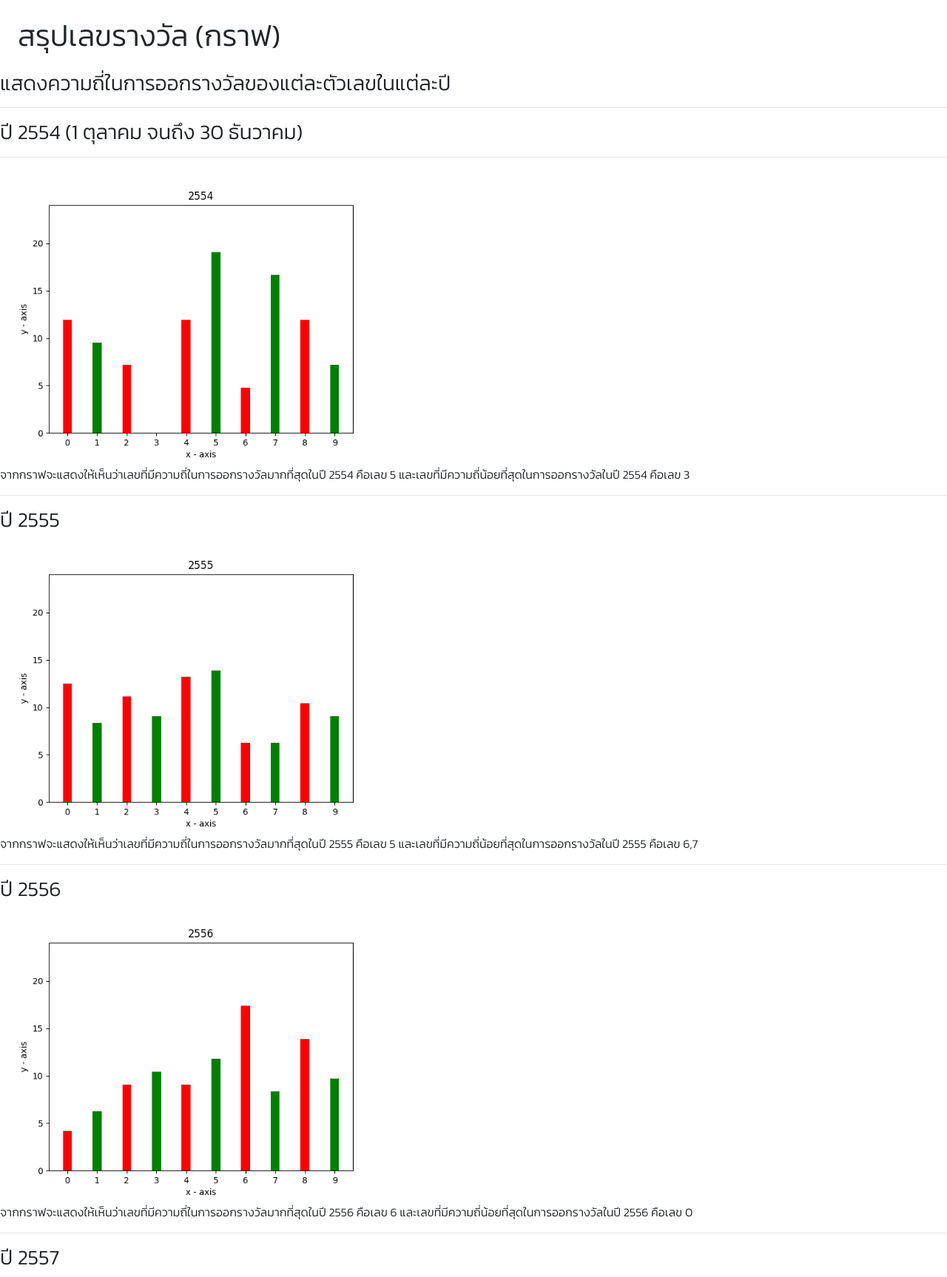
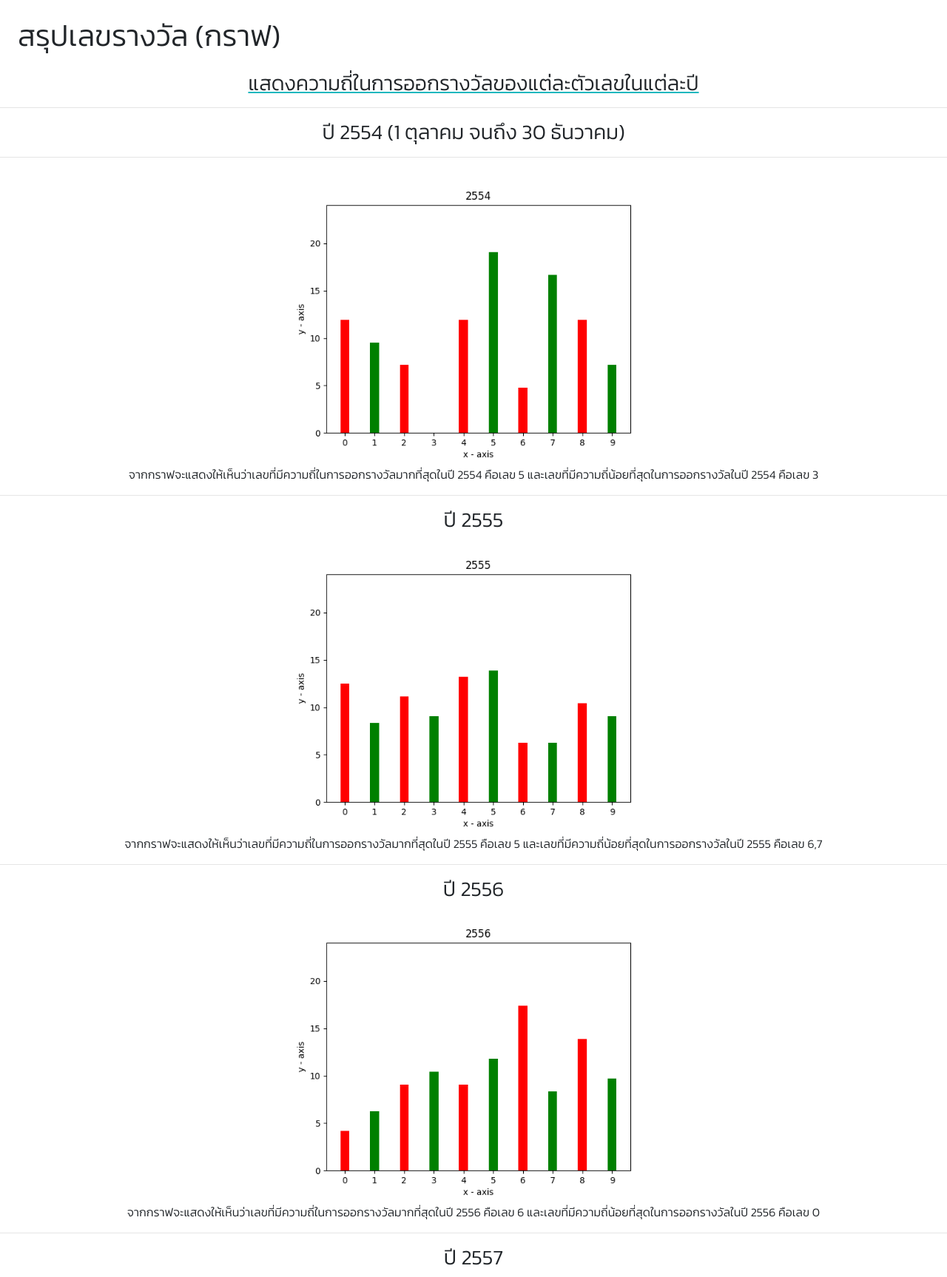
Before and after one commit to S1vanat/Lottery, a Django app: page /page1/ in a window 1280 px wide. Shown: the part 80-1806 px from the top of the page at 74% size. Run offline with Django 3.2, Linux system fonts and the light colour scheme; some libraries are stand-ins or nearby versions.

Commit message:
underline css text dc bk

```diff
--- a/Myproject/templates/page1.html
+++ b/Myproject/templates/page1.html
@@ -4,72 +4,72 @@
 <body>
   <div class="herader">
     <h1 class="m-4">สรุปเลขรางวัล (กราฟ)</h1>
-    <h3>แสดงความถี่ในการออกรางวัลของแต่ละตัวเลขในแต่ละปี</h3>
+    <h3 class="h3f">แสดงความถี่ในการออกรางวัลของแต่ละตัวเลขในแต่ละปี</h3>
     <hr />
   </div>
   <!--  Table data for crate grapg -->
-  <div>
+  <div class="text-center">
     <h3>ปี 2554 (1 ตุลาคม จนถึง 30 ธันวาคม)</h3>
     <hr>
     <img src="../static/images/2554.png"  height="400" width="530">
     <p>จากกราฟจะแสดงให้เห็นว่าเลขที่มีความถี่ในการออกรางวัลมากที่สุดในปี 2554 คือเลข 5 และเลขที่มีความถี่น้อยที่สุดในการออกรางวัลในปี 2554 คือเลข 3</p>
   </div>
   <hr>
-  <div>
+  <div class="text-center">
     <h3>ปี 2555</h3>
     <img src="../static/images/2555.png"  height="400" width="530">
     <p>จากกราฟจะแสดงให้เห็นว่าเลขที่มีความถี่ในการออกรางวัลมากที่สุดในปี 2555 คือเลข 5 และเลขที่มีความถี่น้อยที่สุดในการออกรางวัลในปี 2555 คือเลข 6,7</p>
   </div>
   <hr>
-  <div>
+  <div class="text-center">
     <h3>ปี 2556</h3>
     <img src="../static/images/2556.png"  height="400" width="530">
     <p>จากกราฟจะแสดงให้เห็นว่าเลขที่มีความถี่ในการออกรางวัลมากที่สุดในปี 2556 คือเลข 6 และเลขที่มีความถี่น้อยที่สุดในการออกรางวัลในปี 2556 คือเลข 0</p>
   </div>
   <hr>
-  <div>
+  <div class="text-center">
     <h3>ปี 2557</h3>
     <img src="../static/images/2557.png"  height="400" width="530">
     <p>จากกราฟจะแสดงให้เห็นว่าเลขที่มีความถี่ในการออกรางวัลมากที่สุดในปี 2557 คือเลข 6 และเลขที่มีความถี่น้อยที่สุดในการออกรางวัลในปี 2557 คือเลข 5</p>
   </div>
   <hr>
-  <div>
+  <div class="text-center">
     <h3>ปี 2558</h3>
     <img src="../static/images/2558.png"  height="400" width="530">
     <p>จากกราฟจะแสดงให้เห็นว่าเลขที่มีความถี่ในการออกรางวัลมากที่สุดในปี 2558 คือเลข 0,1 และเลขที่มีความถี่น้อยที่สุดในการออกรางวัลในปี 2558 คือเลข 9</p>
   </div>
   <hr>
-  <div>
+  <div class="text-center">
     <h3>ปี 2559</h3>
     <img src="../static/images/2559.png"  height="400" width="530">
     <p>จากกราฟจะแสดงให้เห็นว่าเลขที่มีความถี่ในการออกรางวัลมากที่สุดในปี 2559 คือเลข 4,9 และเลขที่มีความถี่น้อยที่สุดในการออกรางวัลในปี 2559 คือเลข 5</p>
   </div>
   <hr>
-  <div>
+  <div class="text-center">
     <h3>ปี 2560</h3>
     <img src="../static/images/2560.png"  height="400" width="530">
     <p>จากกราฟจะแสดงให้เห็นว่าเลขที่มีความถี่ในการออกรางวัลมากที่สุดในปี 2560 คือเลข 1 และเลขที่มีความถี่น้อยที่สุดในการออกรางวัลในปี 2560 คือเลข 8</p>
   </div>
   <hr>
-  <div>
+  <div class="text-center">
     <h3>ปี 2561</h3>
     <img src="../static/images/2561.png"  height="400" width="530">
     <p>จากกราฟจะแสดงให้เห็นว่าเลขที่มีความถี่ในการออกรางวัลมากที่สุดในปี 2561 คือเลข 3 และเลขที่มีความถี่น้อยที่สุดในการออกรางวัลในปี 2561 คือเลข 7</p>
   </div>
   <hr>
-  <div>
+  <div class="text-center">
     <h3>ปี 2562</h3>
     <img src="../static/images/2562.png"  height="400" width="530">
     <p>จากกราฟจะแสดงให้เห็นว่าเลขที่มีความถี่ในการออกรางวัลมากที่สุดในปี 2562 คือเลข 7 และเลขที่มีความถี่น้อยที่สุดในการออกรางวัลในปี 2562 คือเลข 8</p>
   </div>
   <hr>
-  <div>
+  <div class="text-center">
     <h3>ปี 2563</h3>
     <img src="../static/images/2563.png"  height="400" width="530">
     <p>จากกราฟจะแสดงให้เห็นว่าเลขที่มีความถี่ในการออกรางวัลมากที่สุดในปี 2563 คือเลข 9 และเลขที่มีความถี่น้อยที่สุดในการออกรางวัลในปี 2563 คือเลข 2</p>
   </div>
   <hr>
-  <div>
+  <div class="text-center">
     <h3>ปี 2564 (17 มกราคม ถึง 1 พฤศจิกายน)</h3>
     <img src="../static/images/2564.png"  height="400" width="530">
     <p>จากกราฟจะแสดงให้เห็นว่าเลขที่มีความถี่ในการออกรางวัลมากที่สุดในปี 2564 คือเลข 7 และเลขที่มีความถี่น้อยที่สุดในการออกรางวัลในปี 2564 คือเลข 6</p>
@@ -92,5 +92,12 @@
     background-color: #18b7be;
     border-radius: 5px;
   }
+  .text-center{
+    text-align: center;
+  }
+  .h3f{
+    text-decoration: underline #18b7be;
+    text-align: center;
+  }
 </style>
 {% endblock %}
```
